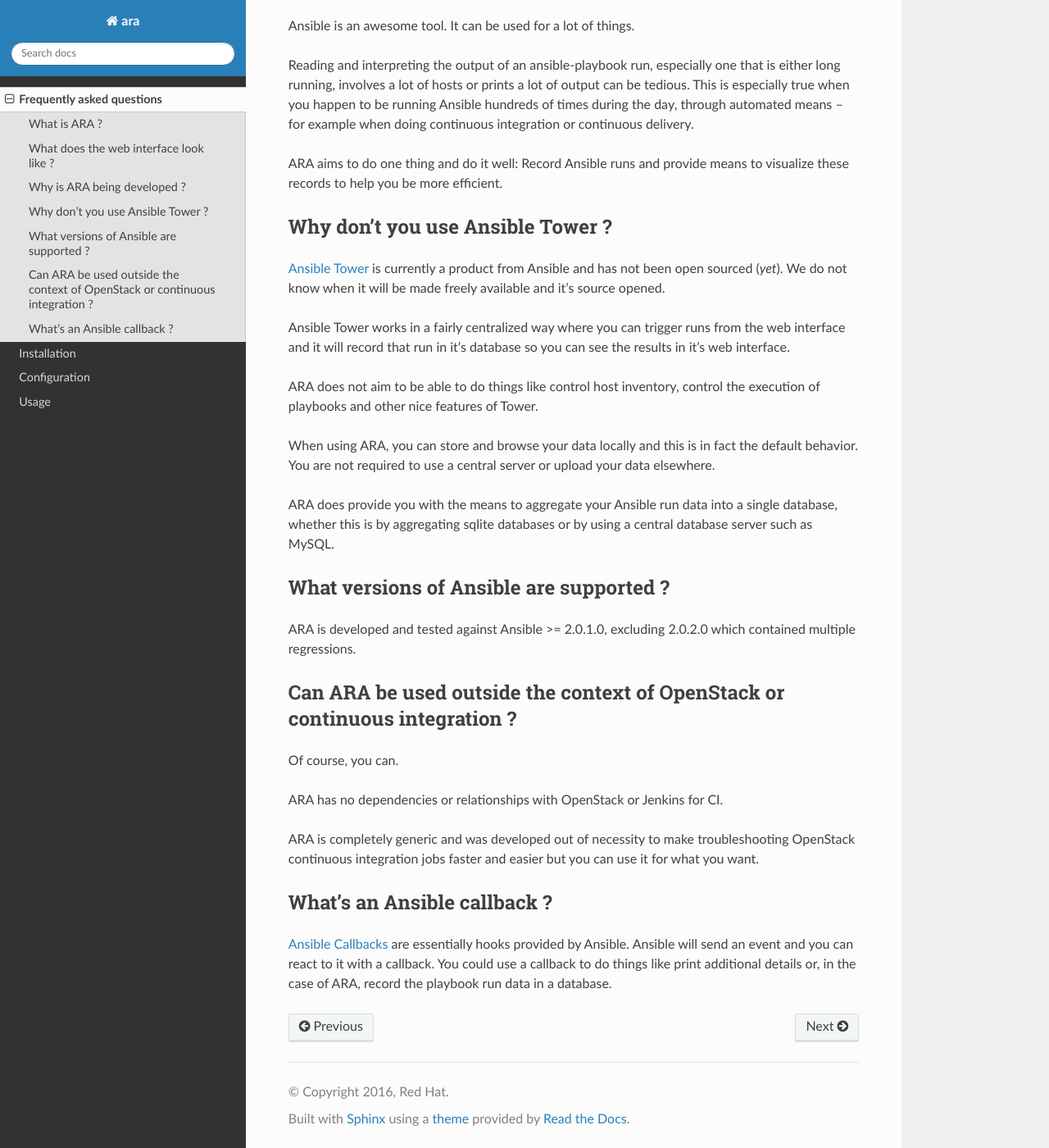
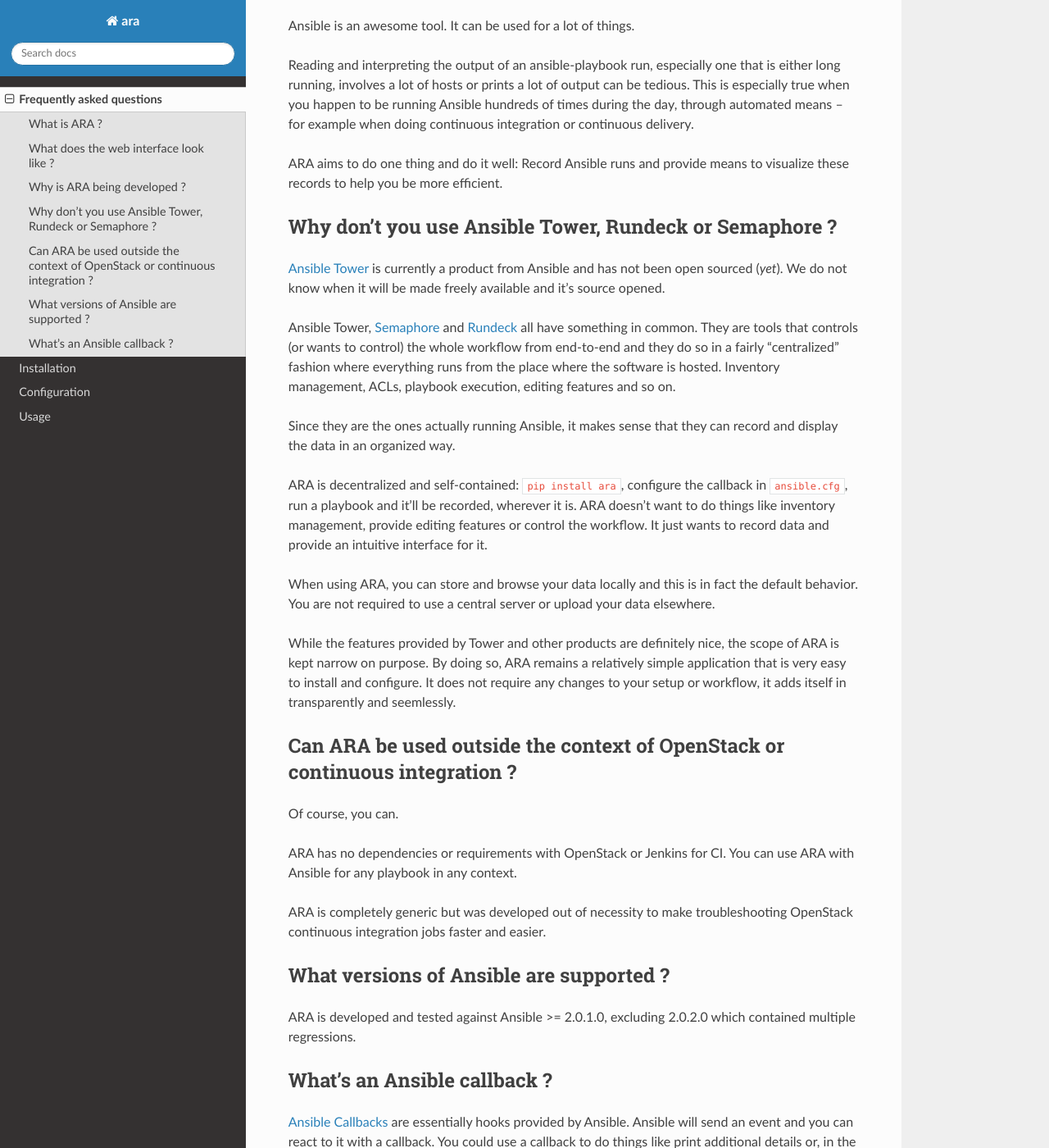
Before and after one commit to ansible-community/ara, a Sphinx documentation site: the page built from docs/faq.rst, in a window 1280 px wide and 1400 px high, scrolled down 1299 px. Shown: the whole window at 82% size. Built offline with Sphinx 7.4.7 and the Read the Docs theme 2.0.0, drawn with Linux system fonts in a browser that asks for light colours; the version number could not be read and is left out.

Commit message:
Update faq about competing software

```diff
--- a/docs/faq.rst
+++ b/docs/faq.rst
@@ -41,43 +41,55 @@
 ARA aims to do one thing and do it well: Record Ansible runs and provide means
 to visualize these records to help you be more efficient.
 
-Why don't you use Ansible Tower ?
----------------------------------
+Why don't you use Ansible Tower, Rundeck or Semaphore ?
+-------------------------------------------------------
 `Ansible Tower`_ is currently a product from Ansible and has not been open
 sourced (*yet*). We do not know when it will be made freely available and it's
 source opened.
 
-Ansible Tower works in a fairly centralized way where you can trigger runs from
-the web interface and it will record that run in it's database so you can see
-the results in it's web interface.
+Ansible Tower, Semaphore_ and Rundeck_ all have something in common.
+They are tools that controls (or wants to control) the whole workflow
+from end-to-end and they do so in a fairly "centralized" fashion where
+everything runs from the place where the software is hosted.
+Inventory management, ACLs, playbook execution, editing features and so on.
 
-ARA does not aim to be able to do things like control host inventory, control
-the execution of playbooks and other nice features of Tower.
+Since they are the ones actually running Ansible, it makes sense that they can
+record and display the data in an organized way.
+
+ARA is decentralized and self-contained: ``pip install ara``, configure the
+callback in ``ansible.cfg``, run a playbook and it'll be recorded, wherever it
+is. ARA doesn't want to do things like inventory management, provide editing
+features or control the workflow. It just wants to record data and provide an
+intuitive interface for it.
 
 When using ARA, you can store and browse your data locally and this is in fact
 the default behavior. You are not required to use a central server or upload
 your data elsewhere.
 
-ARA does provide you with the means to aggregate your Ansible run data into a
-single database, whether this is by aggregating sqlite databases or by using
-a central database server such as MySQL.
+While the features provided by Tower and other products are definitely nice,
+the scope of ARA is kept narrow on purpose.
+By doing so, ARA remains a relatively simple application that is very easy to
+install and configure. It does not require any changes to your setup or
+workflow, it adds itself in transparently and seemlessly.
 
 .. _Ansible Tower: https://www.ansible.com/tower
+.. _Semaphore: https://github.com/ansible-semaphore/semaphore
+.. _Rundeck: http://rundeck.org/plugins/ansible/2016/03/11/ansible-plugin.html
+
+Can ARA be used outside the context of OpenStack or continuous integration ?
+----------------------------------------------------------------------------
+Of course, you can.
+
+ARA has no dependencies or requirements with OpenStack or Jenkins for CI.
+You can use ARA with Ansible for any playbook in any context.
+
+ARA is completely generic but was developed out of necessity to make
+troubleshooting OpenStack continuous integration jobs faster and easier.
 
 What versions of Ansible are supported ?
 ----------------------------------------
 ARA is developed and tested against Ansible >= 2.0.1.0, excluding 2.0.2.0 which
 contained multiple regressions.
-
-Can ARA be used outside the context of OpenStack or continuous integration ?
-----------------------------------------------------------------------------
-Of course, you can.
-
-ARA has no dependencies or relationships with OpenStack or Jenkins for CI.
-
-ARA is completely generic and was developed out of necessity to make
-troubleshooting OpenStack continuous integration jobs faster and easier but you
-can use it for what you want.
 
 What's an Ansible callback ?
 ----------------------------
```
